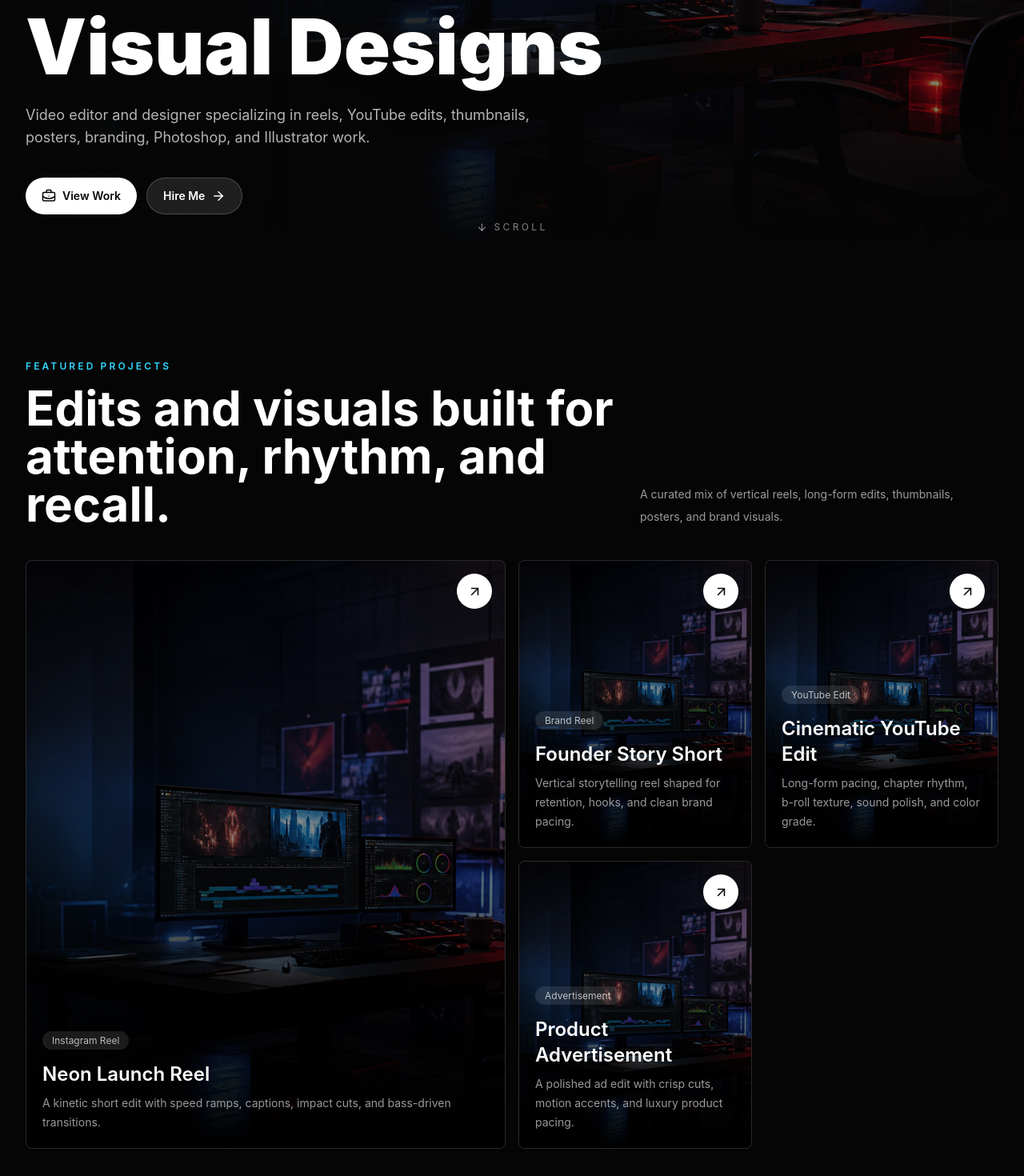
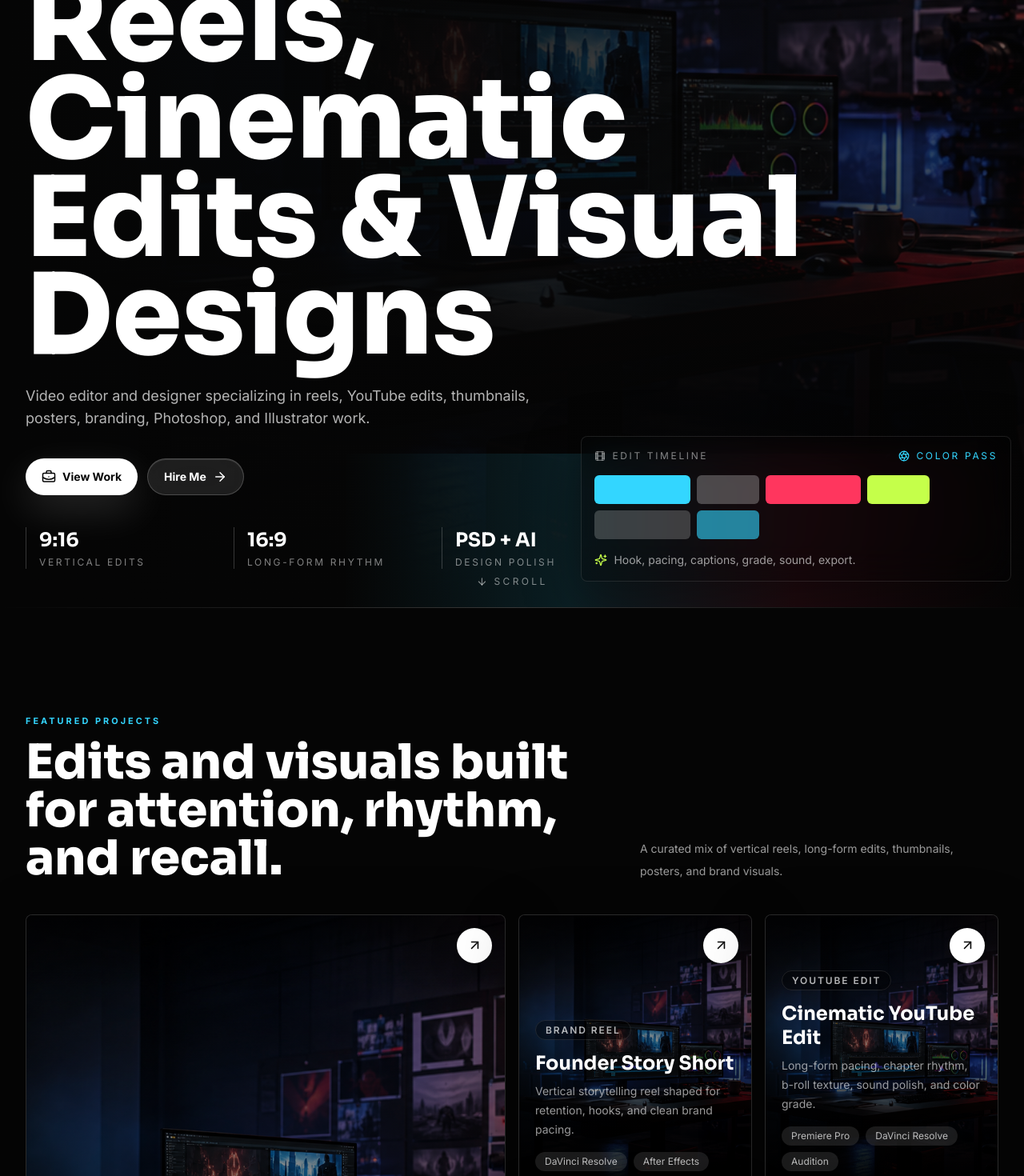
Before and after one commit to Richy-coder171/video-editing-profile-website-, a React (Vite) app in the folder client/: page / in a window 1280 px wide. Shown: the part 500-1970 px from the top of the page at 80% size. Built offline with nearby package versions, Linux system fonts and the light colour scheme; no server answers.

Commit message:
first commite

```diff
--- a/client/index.html
+++ b/client/index.html
@@ -7,6 +7,12 @@
       name="description"
       content="Cinematic video editing and graphic design portfolio with reels, long-form edits, design work, and booking contact."
     />
+    <link rel="preconnect" href="https://fonts.googleapis.com" />
+    <link rel="preconnect" href="https://fonts.gstatic.com" crossorigin />
+    <link
+      href="https://fonts.googleapis.com/css2?family=Inter:wght@400;500;600;700;800;900&family=Sora:wght@500;600;700;800&display=swap"
+      rel="stylesheet"
+    />
     <title>Cinematic Video Editing Portfolio</title>
   </head>
   <body>
--- a/client/src/components/portfolio/PortfolioGrid.jsx
+++ b/client/src/components/portfolio/PortfolioGrid.jsx
@@ -7,7 +7,7 @@ const PortfolioGrid = ({ items, variant = 'video', columns = 'lg:grid-cols-3' })
 
   return (
     <>
-      <div className={`grid gap-5 sm:grid-cols-2 ${columns}`}>
+      <div className={`grid gap-4 sm:grid-cols-2 lg:gap-5 ${columns}`}>
         {items.map((item, index) => (
           <MediaCard key={item._id || item.id} item={item} variant={variant} index={index} onOpen={setActiveItem} />
         ))}
--- a/client/src/components/sections/FeaturedShowcase.jsx
+++ b/client/src/components/sections/FeaturedShowcase.jsx
@@ -9,12 +9,13 @@ const FeaturedShowcase = ({ items }) => {
   const sectionRef = useRef(null);
 
   return (
-    <section ref={sectionRef} className="section-pad bg-ink">
-      <div className="mx-auto max-w-7xl px-4 sm:px-6 lg:px-8">
+    <section ref={sectionRef} className="section-pad relative overflow-hidden bg-ink">
+      <div className="absolute inset-x-0 top-0 h-px bg-gradient-to-r from-transparent via-white/20 to-transparent" />
+      <div className="section-shell">
         <div className="mb-10 flex flex-col gap-5 md:flex-row md:items-end md:justify-between">
           <div>
             <p className="eyebrow">Featured projects</p>
-            <h2 className="reveal-text mt-3 max-w-3xl font-display text-4xl font-bold text-white md:text-6xl">
+            <h2 className="reveal-text section-title mt-3 max-w-3xl">
               Edits and visuals built for attention, rhythm, and recall.
             </h2>
           </div>
@@ -23,12 +24,12 @@ const FeaturedShowcase = ({ items }) => {
           </p>
         </div>
 
-        <div className="grid gap-4 lg:grid-cols-4">
+        <div className="grid gap-4 sm:grid-cols-2 lg:grid-cols-4">
           {featured.map((item, index) => (
             <motion.button
               key={item._id || item.id}
-              className={`group relative min-h-[360px] overflow-hidden rounded-lg border border-white/10 bg-white/5 text-left ${
-                index === 0 ? 'lg:col-span-2 lg:row-span-2' : ''
+              className={`group relative min-h-[340px] overflow-hidden rounded-lg border border-white/10 bg-white/5 text-left shadow-[0_22px_80px_rgba(0,0,0,0.28)] transition duration-500 hover:-translate-y-1 hover:border-white/20 ${
+                index === 0 ? 'sm:col-span-2 lg:col-span-2 lg:row-span-2 lg:min-h-[700px]' : ''
               }`}
               onClick={() => setActiveItem(item)}
               initial={{ opacity: 0, y: 24 }}
@@ -43,13 +44,23 @@ const FeaturedShowcase = ({ items }) => {
                 className="absolute inset-0 h-full w-full object-cover transition duration-700 group-hover:scale-105"
               />
               <span className="absolute inset-0 bg-gradient-to-t from-black via-black/50 to-transparent" />
-              <span className="absolute right-4 top-4 grid h-11 w-11 place-items-center rounded-full bg-white text-ink">
+              <span className="absolute inset-x-0 top-0 h-24 bg-gradient-to-b from-black/60 to-transparent" />
+              <span className="absolute right-4 top-4 grid h-11 w-11 place-items-center rounded-full bg-white text-ink shadow-[0_12px_34px_rgba(0,0,0,0.28)] transition group-hover:rotate-12">
                 <ArrowUpRight size={19} />
               </span>
               <span className="absolute bottom-0 left-0 right-0 p-5">
-                <span className="rounded-full bg-white/10 px-3 py-1 text-xs text-white/70">{item.category}</span>
-                <span className="mt-4 block font-display text-2xl font-semibold text-white">{item.title}</span>
+                <span className="rounded-full border border-white/10 bg-black/40 px-3 py-1 text-xs font-semibold uppercase tracking-[0.16em] text-white/70 backdrop-blur">
+                  {item.category}
+                </span>
+                <span className="mt-4 block font-display text-2xl font-bold leading-tight text-white">{item.title}</span>
                 <span className="mt-2 block text-sm leading-6 text-white/60">{item.description}</span>
+                <span className="mt-4 flex flex-wrap gap-2">
+                  {(item.tools || []).slice(0, 3).map((tool) => (
+                    <span key={tool} className="rounded-full bg-white/10 px-3 py-1 text-xs text-white/70">
+                      {tool}
+                    </span>
+                  ))}
+                </span>
               </span>
             </motion.button>
           ))}
--- a/client/src/components/sections/HeroSection.jsx
+++ b/client/src/components/sections/HeroSection.jsx
@@ -1,21 +1,29 @@
 import { Link } from 'react-router-dom';
-import { ArrowDown, ArrowRight, BriefcaseBusiness, Play } from 'lucide-react';
+import { ArrowDown, ArrowRight, Aperture, BriefcaseBusiness, Film, Play, Sparkles } from 'lucide-react';
 import { motion } from 'framer-motion';
 
+const heroStats = [
+  { label: 'Vertical edits', value: '9:16' },
+  { label: 'Long-form rhythm', value: '16:9' },
+  { label: 'Design polish', value: 'PSD + AI' }
+];
+
 const HeroSection = () => (
-  <section className="relative isolate min-h-[92svh] overflow-hidden pt-28">
+  <section className="relative isolate min-h-[96svh] overflow-hidden pt-24 sm:pt-28">
     <img
       src="/cinematic-editor-hero.png"
       alt="Cinematic editing studio with video timeline and design boards"
-      className="absolute inset-0 -z-20 h-full w-full object-cover"
+      className="absolute inset-0 -z-30 h-full w-full object-cover"
     />
-    <div className="absolute inset-0 -z-10 bg-[linear-gradient(90deg,#050505_0%,rgba(5,5,5,0.88)_34%,rgba(5,5,5,0.46)_100%)]" />
-    <div className="absolute inset-x-0 bottom-0 -z-10 h-48 bg-gradient-to-t from-ink to-transparent" />
+    <div className="absolute inset-0 -z-20 bg-[linear-gradient(90deg,#050505_0%,rgba(5,5,5,0.93)_38%,rgba(5,5,5,0.44)_100%)]" />
+    <div className="absolute inset-0 -z-20 bg-[linear-gradient(180deg,rgba(5,5,5,0.2)_0%,rgba(5,5,5,0.08)_46%,#050505_100%)]" />
+    <div className="absolute inset-x-0 top-24 -z-10 h-px bg-gradient-to-r from-transparent via-white/25 to-transparent" />
+    <div className="absolute bottom-0 right-0 -z-10 hidden h-48 w-2/3 bg-[linear-gradient(90deg,transparent,rgba(51,214,255,0.12),rgba(255,54,94,0.1),transparent)] lg:block" />
 
-    <div className="mx-auto flex min-h-[calc(92svh-7rem)] max-w-7xl items-center px-4 py-12 sm:px-6 lg:px-8">
-      <div className="max-w-4xl">
+    <div className="section-shell flex min-h-[calc(96svh-6rem)] items-center py-12">
+      <div className="max-w-5xl">
         <motion.p
-          className="inline-flex items-center gap-2 rounded-full border border-white/10 bg-white/10 px-4 py-2 text-sm text-white/75 backdrop-blur"
+          className="inline-flex max-w-full items-center gap-2 rounded-full border border-white/10 bg-black/30 px-4 py-2 text-xs font-semibold uppercase tracking-[0.18em] text-white/75 shadow-[inset_0_1px_0_rgba(255,255,255,0.1)] backdrop-blur-xl sm:text-sm"
           initial={{ opacity: 0, y: 16 }}
           animate={{ opacity: 1, y: 0 }}
           transition={{ duration: 0.7 }}
@@ -24,12 +32,12 @@ const HeroSection = () => (
           Reels, YouTube edits, thumbnails, posters, branding
         </motion.p>
         <motion.h1
-          className="mt-6 max-w-4xl font-display text-5xl font-black leading-[0.96] text-white sm:text-6xl lg:text-8xl"
+          className="mt-6 max-w-5xl font-display text-[clamp(3rem,11vw,8.7rem)] font-black leading-[0.88] text-white"
           initial={{ opacity: 0, y: 28 }}
           animate={{ opacity: 1, y: 0 }}
           transition={{ duration: 0.8, delay: 0.08 }}
         >
-          I Create Scroll-Stopping Reels, Cinematic Edits & Visual Designs
+          Scroll-Stopping Reels, Cinematic Edits & Visual Designs
         </motion.h1>
         <motion.p
           className="mt-6 max-w-2xl text-base leading-8 text-white/70 sm:text-lg"
@@ -55,8 +63,53 @@ const HeroSection = () => (
             <ArrowRight size={18} />
           </Link>
         </motion.div>
+
+        <motion.div
+          className="mt-10 grid max-w-3xl gap-3 sm:grid-cols-3"
+          initial={{ opacity: 0, y: 18 }}
+          animate={{ opacity: 1, y: 0 }}
+          transition={{ duration: 0.8, delay: 0.32 }}
+        >
+          {heroStats.map((stat) => (
+            <div key={stat.label} className="border-l border-white/20 pl-4">
+              <p className="font-display text-2xl font-bold text-white">{stat.value}</p>
+              <p className="mt-1 text-xs uppercase tracking-[0.22em] text-white/50">{stat.label}</p>
+            </div>
+          ))}
+        </motion.div>
       </div>
     </div>
+
+    <motion.div
+      className="absolute bottom-8 right-4 hidden w-[min(37rem,42vw)] rounded-lg border border-white/10 bg-black/30 p-4 shadow-[0_20px_70px_rgba(0,0,0,0.36)] backdrop-blur-xl lg:block"
+      initial={{ opacity: 0, y: 24 }}
+      animate={{ opacity: 1, y: 0 }}
+      transition={{ duration: 0.8, delay: 0.42 }}
+    >
+      <div className="mb-4 flex items-center justify-between text-xs uppercase tracking-[0.22em] text-white/50">
+        <span className="inline-flex items-center gap-2">
+          <Film size={14} />
+          Edit timeline
+        </span>
+        <span className="inline-flex items-center gap-2 text-electric">
+          <Aperture size={14} />
+          color pass
+        </span>
+      </div>
+      <div className="grid grid-cols-12 gap-2">
+        {['bg-electric', 'bg-white/25', 'bg-ember', 'bg-acid', 'bg-white/20', 'bg-electric/60'].map((color, index) => (
+          <span
+            key={`${color}-${index}`}
+            className={`h-9 rounded-md ${color}`}
+            style={{ gridColumn: `span ${index % 2 === 0 ? 3 : 2}` }}
+          />
+        ))}
+      </div>
+      <div className="mt-4 flex items-center gap-2 text-sm text-white/60">
+        <Sparkles size={16} className="text-acid" />
+        Hook, pacing, captions, grade, sound, export.
+      </div>
+    </motion.div>
 
     <div className="absolute bottom-6 left-1/2 hidden -translate-x-1/2 items-center gap-2 text-xs uppercase tracking-[0.28em] text-white/50 md:flex">
       <ArrowDown size={14} />
--- a/client/src/index.css
+++ b/client/src/index.css
@@ -26,10 +26,13 @@ body {
   margin: 0;
   overflow-x: hidden;
   background:
-    linear-gradient(rgba(255, 255, 255, 0.025) 1px, transparent 1px),
-    linear-gradient(90deg, rgba(255, 255, 255, 0.025) 1px, transparent 1px),
+    linear-gradient(115deg, rgba(51, 214, 255, 0.07), transparent 32%),
+    linear-gradient(245deg, rgba(255, 54, 94, 0.075), transparent 34%),
+    linear-gradient(rgba(255, 255, 255, 0.022) 1px, transparent 1px),
+    linear-gradient(90deg, rgba(255, 255, 255, 0.022) 1px, transparent 1px),
     #050505;
-  background-size: 44px 44px;
+  background-attachment: fixed;
+  background-size: auto, auto, 44px 44px, 44px 44px;
 }
 
 button,
@@ -65,19 +68,19 @@ video {
   }
 
   .page-pad {
-    @apply min-h-screen pt-32 pb-20 sm:pt-36 lg:pt-40;
+    @apply min-h-screen pt-28 pb-20 sm:pt-36 sm:pb-24 lg:pt-40;
   }
 
   .eyebrow {
-    @apply inline-flex items-center gap-2 text-xs font-semibold uppercase tracking-[0.26em] text-electric;
+    @apply inline-flex items-center gap-2 text-[0.68rem] font-bold uppercase tracking-[0.28em] text-electric;
   }
 
   .btn-primary {
-    @apply inline-flex min-h-11 items-center justify-center gap-2 rounded-full bg-white px-5 py-3 text-sm font-semibold text-ink transition hover:translate-y-[-1px] hover:shadow-glow focus:outline-none focus:ring-2 focus:ring-electric focus:ring-offset-2 focus:ring-offset-ink;
+    @apply inline-flex min-h-11 items-center justify-center gap-2 rounded-full bg-white px-5 py-3 text-sm font-bold text-ink shadow-[0_18px_50px_rgba(255,255,255,0.14)] transition duration-300 hover:translate-y-[-2px] hover:shadow-glow focus:outline-none focus:ring-2 focus:ring-electric focus:ring-offset-2 focus:ring-offset-ink;
   }
 
   .btn-secondary {
-    @apply inline-flex min-h-11 items-center justify-center gap-2 rounded-full border border-white/20 bg-white/10 px-5 py-3 text-sm font-semibold text-white transition hover:border-white/25 hover:bg-white/10 focus:outline-none focus:ring-2 focus:ring-electric focus:ring-offset-2 focus:ring-offset-ink;
+    @apply inline-flex min-h-11 items-center justify-center gap-2 rounded-full border border-white/20 bg-white/10 px-5 py-3 text-sm font-bold text-white shadow-[inset_0_1px_0_rgba(255,255,255,0.12)] backdrop-blur-xl transition duration-300 hover:translate-y-[-2px] hover:border-white/30 hover:bg-white/10 focus:outline-none focus:ring-2 focus:ring-electric focus:ring-offset-2 focus:ring-offset-ink;
   }
 
   .btn-ghost {
@@ -86,6 +89,30 @@ video {
 
   .icon-button {
     @apply inline-grid h-10 w-10 shrink-0 place-items-center rounded-full border border-white/10 bg-white/10 text-white transition hover:bg-white hover:text-ink focus:outline-none focus:ring-2 focus:ring-electric focus:ring-offset-2 focus:ring-offset-ink;
+  }
+
+  .section-shell {
+    @apply mx-auto max-w-7xl px-4 sm:px-6 lg:px-8;
+  }
+
+  .panel-premium {
+    @apply border border-white/10 bg-white/[0.055] shadow-[0_24px_90px_rgba(0,0,0,0.32)] backdrop-blur-xl;
+  }
+
+  .section-title {
+    @apply font-display text-4xl font-extrabold leading-[1.02] text-white sm:text-5xl lg:text-6xl;
+  }
+
+  .page-title {
+    @apply font-display text-4xl font-black leading-[0.98] text-white sm:text-6xl lg:text-7xl;
+  }
+
+  .filter-chip {
+    @apply rounded-full border border-white/10 bg-white/[0.045] px-4 py-2 text-sm text-white/60 shadow-[inset_0_1px_0_rgba(255,255,255,0.06)] transition duration-300 hover:border-white/25 hover:bg-white/10 hover:text-white;
+  }
+
+  .filter-chip-active {
+    @apply border-white bg-white text-ink shadow-glow;
   }
 
   .field-label {
--- a/client/src/pages/Reels.jsx
+++ b/client/src/pages/Reels.jsx
@@ -6,19 +6,31 @@ const Reels = () => {
 
   return (
     <main className="page-pad bg-ink">
-      <section className="mx-auto max-w-7xl px-4 sm:px-6 lg:px-8">
-        <p className="eyebrow">Reels and shorts</p>
-        <h1 className="mt-4 max-w-4xl font-display text-5xl font-black leading-none text-white md:text-7xl">
-          Vertical edits built for hooks, holds, and replay value.
-        </h1>
-        <div className="mt-5 flex flex-wrap gap-3 text-sm text-white/60">
-          <span>9:16 cards</span>
-          <span>Muted preview-ready</span>
-          <span>Poster-first loading</span>
+      <section className="section-shell">
+        <div className="relative overflow-hidden rounded-lg border border-white/10 bg-black p-6 sm:p-8 lg:p-10">
+          <img
+            src="/cinematic-editor-hero.png"
+            alt=""
+            className="absolute inset-0 h-full w-full object-cover opacity-25"
+          />
+          <div className="absolute inset-0 bg-gradient-to-r from-black via-black/90 to-black/50" />
+          <div className="relative">
+            <p className="eyebrow">Reels and shorts</p>
+            <h1 className="page-title mt-4 max-w-4xl">
+              Vertical edits built for hooks, holds, and replay value.
+            </h1>
+            <div className="mt-6 flex flex-wrap gap-2 text-sm text-white/60">
+              {['9:16 frame', 'Hook-focused', 'Mobile-first'].map((label) => (
+                <span key={label} className="rounded-full border border-white/10 bg-white/10 px-3 py-1">
+                  {label}
+                </span>
+              ))}
+            </div>
+          </div>
         </div>
         {error && <p className="mt-6 text-sm text-ember">{error}</p>}
         {loading && <p className="mt-6 text-sm text-white/60">Loading reel wall...</p>}
-        <div className="mt-12">
+        <div className="mt-8 sm:mt-12">
           <PortfolioGrid items={items} variant="reel" columns="lg:grid-cols-4" />
         </div>
       </section>
```
Also changed, not shown: client/src/components/portfolio/MediaCard.jsx (+46 -10 lines), client/src/components/sections/ReelsHorizontal.jsx (+13 -8 lines), client/src/pages/Designs.jsx (+24 -10 lines), client/src/pages/Home.jsx (+28 -5 lines), client/src/pages/Videos.jsx (+17 -10 lines).
